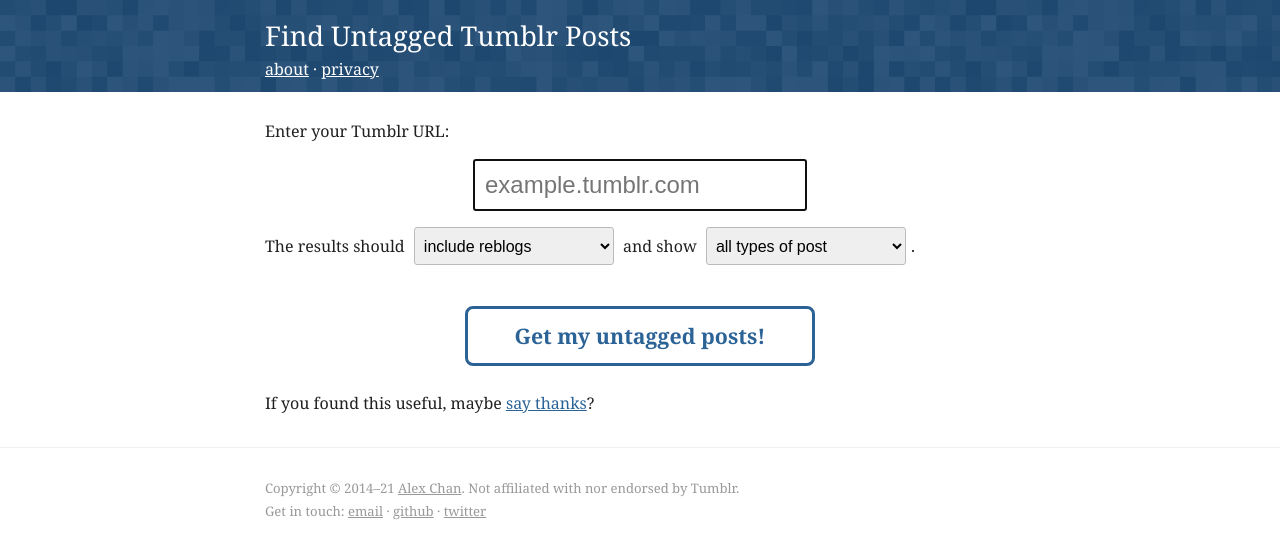
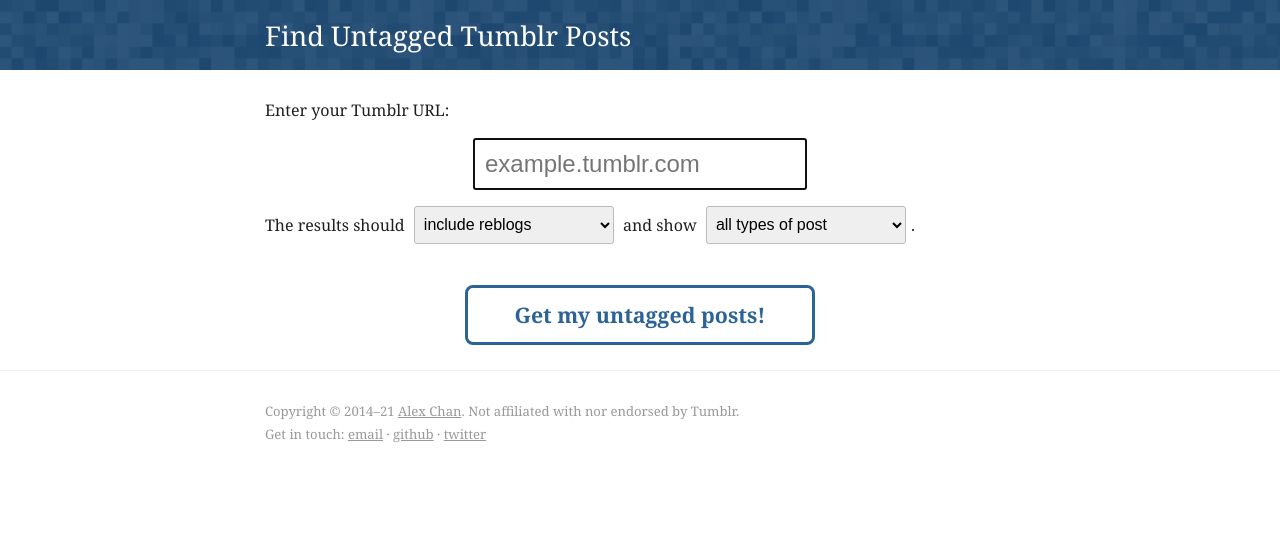
Before and after one commit to alexwlchan/finduntaggedtumblrposts.com, a Jekyll site: the page built from src/index.md, in a window 1280 px wide. Shown: the top 558 px of the page. Built offline with Jekyll 4.4.1, drawn with Linux system fonts in a browser that asks for light colours.

Commit message:
rip out a bunch of unused bits

```diff
--- a/src/_includes/header.html
+++ b/src/_includes/header.html
@@ -1,12 +1,5 @@
 <aside>
   <div id="aside_inner">
     <h1 id="brand"><a href="/">{{ site.title | escape }}</a></h1>
-
-    <div id="aside_links">
-      <ul class="dot_list">
-        <li><a href="/about/">about</a></li>
-        <li><a href="/privacy/">privacy</a></li>
-      </ul>
-    </div>
   </div>
 </aside>
--- a/src/_scss/_aside.scss
+++ b/src/_scss/_aside.scss
@@ -21,18 +21,11 @@
     }
 
     #brand {
-      margin-bottom: -5px;
       font-weight: normal;
       font-size: 1.7em;
       a {
         text-decoration: none;
       }
     }
-
-    #aside_links ul {
-      padding-top:    0px;
-      padding-bottom: 0px;
-      margin-bottom:  10px;
-    }
   }
 }
--- a/src/_scss/_footer.scss
+++ b/src/_scss/_footer.scss
@@ -1,6 +1,3 @@
-// See https://more.ko-fi.com/brand-assets
-$brand__kofi: #29ABE0;
-
 footer {
   border-top: 1px solid $light-grey;
   padding-top:    15px;
@@ -37,8 +34,4 @@
   #footer__email:hover    { color: $primary-color;  }
   #footer__github:hover   { color: $github-grey;    }
   #footer__twitter:hover  { color: $twitter-blue;   }
-  #footer__about:hover    { color: $primary-color;  }
-  #footer__cc:hover       { color: black;           }
-  #footer__mit:hover      { color: black;           }
-  #footer__kofi:hover     { color: $brand__kofi;    }
 }
--- a/src/index.md
+++ b/src/index.md
@@ -39,5 +39,3 @@
 <center>
   <button type="submit" id="untagged_posts_button" onclick="load_results_page();"> Get my untagged posts!</button>
 </center>
-
-If you found this useful, maybe <a href="https://alexwlchan.net/say-thanks/">say thanks</a>?
```
Also changed, not shown: src/about/index.md (deleted, +0 -18 lines), src/privacy/index.md (deleted, +0 -11 lines).
